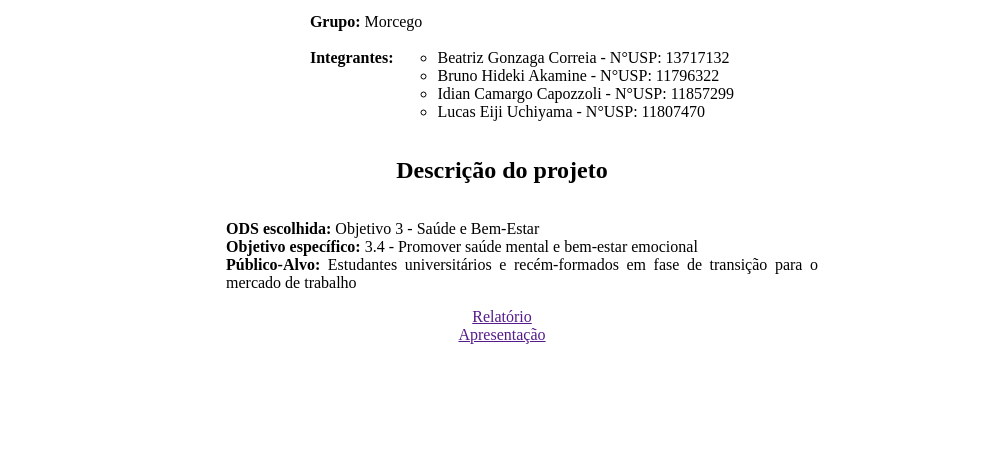
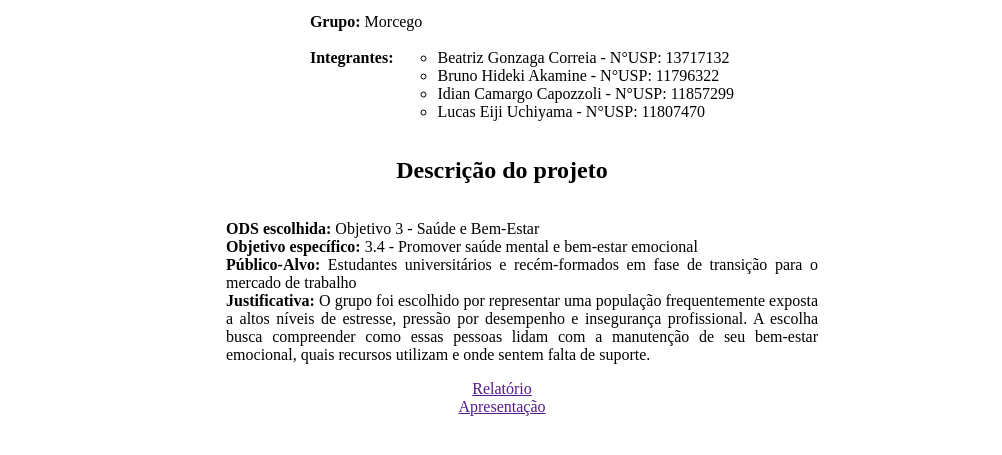
Before and after one commit to eijiuchiyama/site-ihc, a plain HTML site: page index.html in a window 1280 px wide. Shown: the part 91-546 px from the top of the page, without its empty margins (138-1140 px from the left). Drawn offline with Linux system fonts and the light colour scheme; a web font is replaced by a local one.

Commit message:
Update index.html

```diff
--- a/index.html
+++ b/index.html
@@ -32,7 +32,7 @@
             <li><strong>ODS escolhida: </strong>Objetivo 3 - Saúde e Bem-Estar</li>
             <li><strong>Objetivo específico: </strong>3.4 - Promover saúde mental e bem-estar emocional</li>
             <li><strong>Público-Alvo: </strong>Estudantes universitários e recém-formados em fase de transição para o mercado de trabalho</li>
-            <li></li>
+            <li><strong>Justificativa: </strong>O grupo foi escolhido por representar uma população frequentemente exposta a altos níveis de estresse, pressão por desempenho e insegurança profissional. A escolha busca compreender como essas pessoas lidam com a manutenção de seu bem-estar emocional, quais recursos utilizam e onde sentem falta de suporte.</li>
             </ul>
             <a href="">Relatório</a>
             <a href="">Apresentação</a>
```
